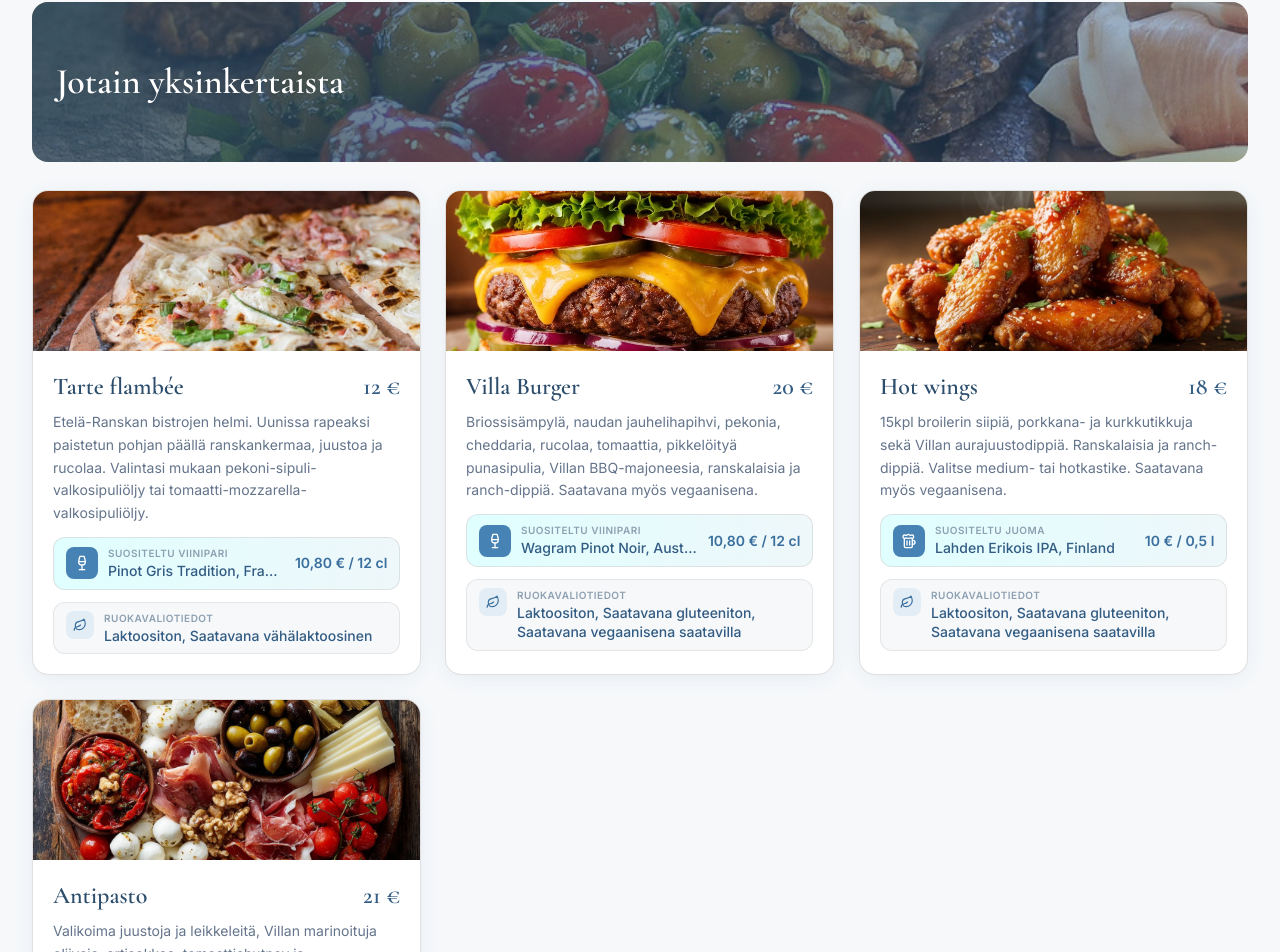
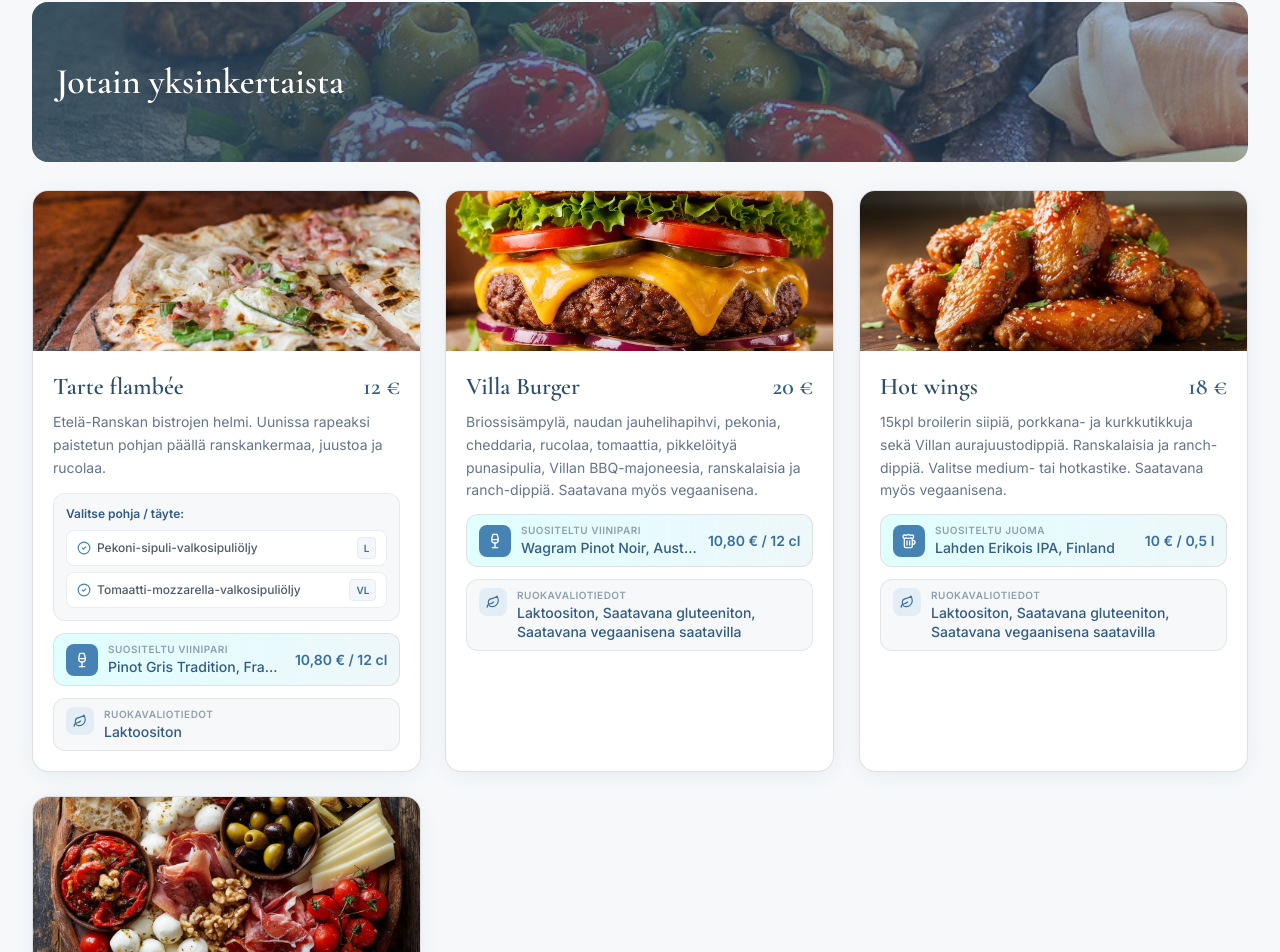
Before and after one commit to yalda-aq30/Hotel_Fabrik, a React (Vite) app: page / in a window 1280 px wide. Shown: the part 1835-2787 px from the top of the page. Built offline with nearby package versions, Linux system fonts and the light colour scheme.

Commit message:
Have added some changes to make it closer to the real website

```diff
--- a/src/App.tsx
+++ b/src/App.tsx
@@ -153,11 +153,21 @@ function AppInner() {
                   </div>
                 </div>
               ) : cat.dishes.length === 0 ? null : (
-                <div className="grid grid-cols-1 md:grid-cols-2 lg:grid-cols-3 gap-4 sm:gap-6">
-                  {cat.dishes.map((dish, i) => (
-                    <DishCard key={dish.id} dish={dish} index={i} />
-                  ))}
-                </div>
+                <>
+                  <div className="grid grid-cols-1 md:grid-cols-2 lg:grid-cols-3 gap-4 sm:gap-6">
+                    {cat.dishes.map((dish, i) => (
+                      <DishCard key={dish.id} dish={dish} index={i} />
+                    ))}
+                  </div>
+
+                  {cat.id === 'mains' && (
+                    <div className="my-6 rounded-xl bg-amber-50/70 border border-amber-200/60 px-4 py-3 text-center">
+                      <p className="text-xs sm:text-sm font-medium text-amber-800">
+                        ✨ {t.dish.bataattiNote}
+                      </p>
+                    </div>
+                  )}
+                </>
               )}
             </section>
           ))
--- a/src/components/DishCard.tsx
+++ b/src/components/DishCard.tsx
@@ -1,4 +1,4 @@
-import { Wine, Beer, Plus, Sparkles, Leaf } from 'lucide-react';
+import { Wine, Beer, Plus, Sparkles, Leaf, CheckCircle2 } from 'lucide-react';
 import type { Dish } from '../menuData';
 import { DIET_INFO } from '../menuData';
 import { useLang } from '../i18n';
@@ -75,6 +75,28 @@ export default function DishCard({ dish, index }: Props) {
 
         <p className="mt-2 text-sm text-slate-600 leading-relaxed">{dishDesc}</p>
 
+        {/* نمایش گزینه‌های انتخابی (مثل Tarte flambée) */}
+        {dish.options && (
+          <div className="mt-3.5 rounded-xl bg-slate-50 border border-slate-200/80 p-3">
+            <p className="text-xs font-semibold text-steel-700 mb-2">
+              {lang === 'fi' ? dish.options.titleFi : dish.options.titleEn}
+            </p>
+            <div className="space-y-1.5">
+              {dish.options.choices.map((choice, idx) => (
+                <div key={idx} className="flex items-center justify-between text-xs text-slate-600 bg-white px-2.5 py-1.5 rounded-lg border border-slate-100">
+                  <span className="font-medium text-slate-700 flex items-center gap-1.5">
+                    <CheckCircle2 className="h-3.5 w-3.5 text-steel-500 flex-shrink-0" />
+                    {lang === 'fi' ? choice.nameFi : choice.nameEn}
+                  </span>
+                  <span className="text-[10px] font-semibold text-steel-600 bg-steel-50 px-1.5 py-0.5 rounded border border-steel-100">
+                    {choice.diet}
+                  </span>
+                </div>
+              ))}
+            </div>
+          </div>
+        )}
+
         {dish.addOn && (
           <p className="mt-2 inline-flex items-center gap-1 text-xs text-steel-600 font-medium">
             <Plus className="h-3.5 w-3.5" /> {t.dish.addOnFries}
--- a/src/i18n.ts
+++ b/src/i18n.ts
@@ -22,6 +22,7 @@ export interface Translations {
     dietaryInfo: string;
     limited: string;
     addOnFries: string;
+    bataattiNote: string;
   };
   categories: Record<string, string>;
   drinks: {
@@ -72,6 +73,7 @@ export const TRANSLATIONS: Record<Language, Translations> = {
       dietaryInfo: 'Ruokavaliotiedot',
       limited: 'Rajallinen',
       addOnFries: 'Lisää ranskalaiset: +5,00 €',
+      bataattiNote: 'Vaihda annokseen bataattiranskalaiset +1,50 €',
     },
     categories: {
       starters: 'Alkuun',
@@ -126,6 +128,7 @@ export const TRANSLATIONS: Record<Language, Translations> = {
       dietaryInfo: 'Dietary Information',
       limited: 'Limited',
       addOnFries: 'Add fries: +5,00 €',
+      bataattiNote: 'Change to sweet potato fries +1,50 €',
     },
     categories: {
       starters: 'Starters',
--- a/src/menuData.ts
+++ b/src/menuData.ts
@@ -51,6 +51,15 @@ export interface Dish {
   image?: string;
   limited?: boolean;
   k18?: boolean;
+  options?: {
+    titleFi: string;
+    titleEn: string;
+    choices: {
+      nameFi: string;
+      nameEn: string;
+      diet: DietKey;
+    }[];
+  };
 }
 
 export interface Category {
@@ -132,15 +141,30 @@ export const CATEGORIES: Category[] = [
     image: SomethingSimple,
     dishes: [
       {
-        id: 'tarte-flambee',
+        id: 'tarte-flambée',
         name: { fi: 'Tarte flambée', en: 'Tarte Flambée' },
         price: '12',
-        descFi: 'Etelä-Ranskan bistrojen helmi. Uunissa rapeaksi paistetun pohjan päällä ranskankermaa, juustoa ja rucolaa. Valintasi mukaan pekoni-sipuli-valkosipuliöljy tai tomaatti-mozzarella-valkosipuliöljy.',
-        descEn: "Crispy oven-baked base with crème fraiche, cheese and rocket salad. Choose between bacon-onion-garlic oil or tomato-mozzarella filling.",
+        descFi: 'Etelä-Ranskan bistrojen helmi. Uunissa rapeaksi paistetun pohjan päällä ranskankermaa, juustoa ja rucolaa.',
+        descEn: 'Crispy oven-baked base with crème fraiche, cheese and rocket salad.',
         diets: ['L'],
-        optionalDiets: ['VL'],
         wine: { name: 'Pinot Gris Tradition, France', price: '10,80 € / 12 cl' },
         image: TarteFlambée,
+        options: {
+          titleFi: 'Valitse pohja / täyte:',
+          titleEn: 'Choose your base / filling:',
+          choices: [
+            {
+              nameFi: 'Pekoni-sipuli-valkosipuliöljy',
+              nameEn: 'Bacon, onion, garlic oil',
+              diet: 'L',
+            },
+            {
+              nameFi: 'Tomaatti-mozzarella-valkosipuliöljy',
+              nameEn: 'Tomato, mozzarella, garlic oil',
+              diet: 'VL',
+            },
+          ],
+        },
       },
       {
         id: 'villa-burger',
@@ -168,11 +192,11 @@ export const CATEGORIES: Category[] = [
         id: 'antipasto',
         name: { fi: 'Antipasto', en: 'Antipasto' },
         price: '21',
-        descFi: "Valikoima juustoja ja leikkeleitä, Villan marinoituja oliiveja, artisokkaa, tomaattichutney ja juustoflambeeta.",
+        descFi: 'Valikoima juustoja ja leikkeleitä, Villan marinoituja oliiveja, artisokkaa, tomaattichutneyta ja juustoflambeeta.',
         descEn: 'A selection of cheeses and cold cuts, marinated olives, artichoke, tomato chutney and cheese flambee.',
         diets: ['L'],
         optionalDiets: ['G'],
-        wine: { name: 'Michel Fonnen Pinot gris, France', price: '10,80 € / 12 cl' },
+        wine: { name: 'Michel Fonnen Pinot Gris, France', price: '10,80 € / 12 cl' },
         image: Antipasto,
       },
     ],
@@ -420,13 +444,25 @@ export const WINE_LIST: { section: string; sectionFi: string; wines: WineItem[]
     ],
   },
   {
-    section: 'Dessert Wines',
-    sectionFi: 'Jälkiruokaviinit',
-    wines: [
-      { name: 'Recioto Farina Valpolicella Classico, Italy', origin: 'Italy', glass: '10 €', bottle: '—', descFi: 'Makea, samettinen / 8 cl' },
-      { name: "Sobrero Moscato d'Asti, Italy", origin: 'Italy', glass: '9 €', bottle: '—', descFi: 'Hedelmäinen, kevyt / 8 cl' },
-    ],
-  },
+        section: 'Dessert Wines',
+        sectionFi: 'Jälkiruokaviinit',
+        wines: [
+          {
+            name: 'Passito della Fontane, Italy',
+            origin: 'Italy',
+            glass: '10,50 € / 8 cl',
+            bottle: '-',
+            descFi: 'Garganega. Täyteläinen ja runsas.',
+          },
+          {
+            name: 'Farina Recioto, Veneto, Italy',
+            origin: 'Italy',
+            glass: '10,00 € / 8 cl',
+            bottle: '-',
+            descFi: 'Corvina, Rondinella, Molinara. Makea, täyteläinen ja samettisen pehmeä.',
+          },
+        ],
+      },
   {
     section: 'Non-Alcoholic',
     sectionFi: 'Alkoholittomat',
```
